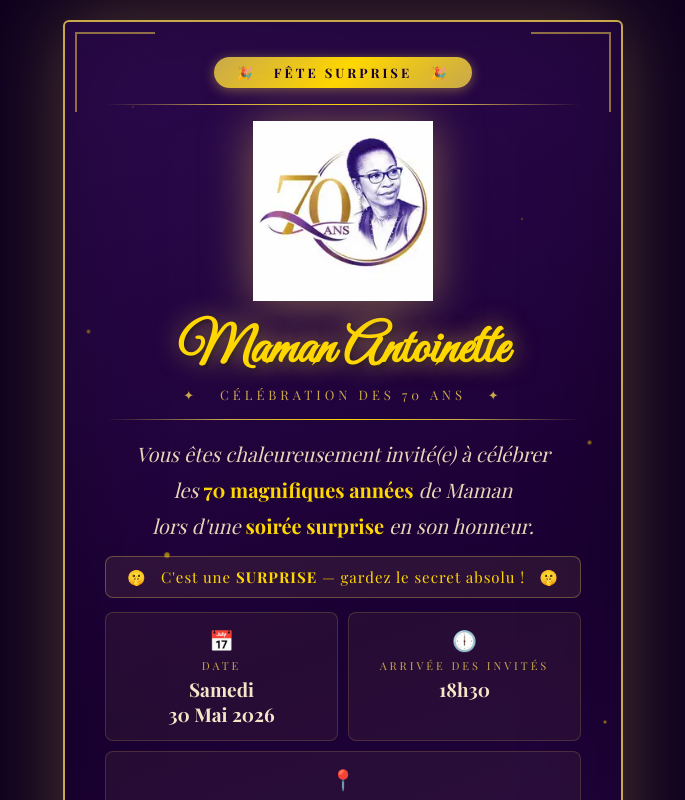
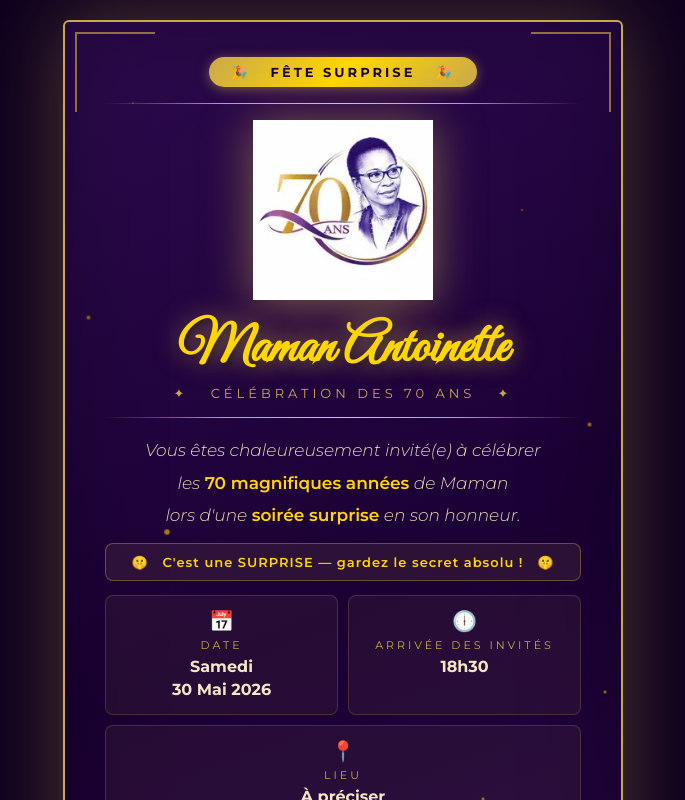
Before and after one commit to barrahost/70ans, a React (Vite) app: page / in a window 1280 px wide. Shown: the top 800 px of the page, without its empty margins (297-982 px from the left). Built offline with nearby package versions, Linux system fonts and the light colour scheme.

Commit message:
Change font family to 'Montserrat' in App.jsx
Updated font family from 'Playfair Display' to 'Montserrat' for various elements to ensure consistency in typography.

```diff
--- a/src/App.jsx
+++ b/src/App.jsx
@@ -203,7 +203,8 @@ const styles = {
     justifyContent: 'center',
     alignItems: 'flex-start',
     padding: '20px 10px 40px',
-    fontFamily: "'Playfair Display', serif",
+    fontFamily: "'Montserrat', sans-serif",
+    fontWeight: 400,
   },
   card: {
     width: '100%',
@@ -239,7 +240,7 @@ const styles = {
     display: 'inline-block',
     background: 'linear-gradient(135deg, #C9A84C, #FFD700, #C9A84C)',
     color: '#1a0033',
-    fontFamily: "'Playfair Display', serif",
+    fontFamily: "'Montserrat', sans-serif",
     fontSize: 13,
     fontWeight: 700,
     letterSpacing: 3,
@@ -264,7 +265,7 @@ const styles = {
     marginBottom: 6,
   },
   subtitle: {
-    fontFamily: "'Playfair Display', serif",
+    fontFamily: "'Montserrat', sans-serif",
     fontSize: 13,
     color: '#C9A84C',
     letterSpacing: 4,
@@ -273,7 +274,7 @@ const styles = {
 
   // Texte
   invitationText: { textAlign: 'center', margin: '8px 0' },
-  invitP: { fontSize: 20, color: '#E8D5B7', lineHeight: 1.8, fontStyle: 'italic' },
+  invitP: { fontSize: 17, color: '#E8D5B7', lineHeight: 1.9, fontStyle: 'italic', fontWeight: 300 },
   gold: { color: '#FFD700', fontStyle: 'normal', fontWeight: 600 },
 
   // Secret
@@ -285,7 +286,7 @@ const styles = {
     padding: '10px 18px',
     margin: '12px 0',
   },
-  secretP: { fontFamily: "'Playfair Display', serif", fontSize: 15, color: '#FFD700', letterSpacing: 1 },
+  secretP: { fontFamily: "'Montserrat', sans-serif", fontSize: 13, color: '#FFD700', letterSpacing: 1, fontWeight: 600 },
 
   // Détails
   detailsGrid: { display: 'grid', gridTemplateColumns: '1fr 1fr', gap: 10, margin: '14px 0' },
@@ -299,7 +300,7 @@ const styles = {
   detailFull: { gridColumn: '1 / -1' },
   detailIcon: { fontSize: 20, marginBottom: 5, display: 'block' },
   detailLabel: {
-    fontFamily: "'Playfair Display', serif",
+    fontFamily: "'Montserrat', sans-serif",
     fontSize: 11,
     color: '#C9A84C',
     letterSpacing: 3,
@@ -307,7 +308,7 @@ const styles = {
     display: 'block',
     marginBottom: 4,
   },
-  detailValue: { fontFamily: "'Playfair Display', serif", fontSize: 19, color: '#F5E6C8', fontWeight: 600, lineHeight: 1.3 },
+  detailValue: { fontFamily: "'Montserrat', sans-serif", fontSize: 16, color: '#F5E6C8', fontWeight: 700, lineHeight: 1.4 },
 
   // Dress code
   dressCode: {
@@ -318,8 +319,8 @@ const styles = {
     margin: '10px 0',
     textAlign: 'center',
   },
-  dcLabel: { fontFamily: "'Playfair Display', serif", fontSize: 11, color: '#C9A84C', letterSpacing: 3, textTransform: 'uppercase', display: 'block', marginBottom: 5 },
-  dcValue: { fontFamily: "'Playfair Display', serif", fontSize: 22, color: '#E8D5B7', fontWeight: 600 },
+  dcLabel: { fontFamily: "'Montserrat', sans-serif", fontSize: 11, color: '#C9A84C', letterSpacing: 3, textTransform: 'uppercase', display: 'block', marginBottom: 5 },
+  dcValue: { fontFamily: "'Montserrat', sans-serif", fontSize: 18, color: '#E8D5B7', fontWeight: 700, letterSpacing: 1 },
   colorDots: { marginTop: 6 },
   dot: { display: 'inline-block', width: 14, height: 14, borderRadius: '50%', margin: '0 4px' },
 
@@ -331,7 +332,7 @@ const styles = {
     borderRadius: '0 8px 8px 0',
     margin: '10px 0',
   },
-  noticeP: { fontSize: 18, color: '#E8D5B7', lineHeight: 1.6 },
+  noticeP: { fontSize: 14, color: '#E8D5B7', lineHeight: 1.7, fontWeight: 400 },
 
   // Compte à rebours
   countdownWrap: {
@@ -342,20 +343,20 @@ const styles = {
     padding: '12px 10px',
     margin: '12px 0',
   },
-  countdownTitle: { fontFamily: "'Playfair Display', serif", fontSize: 12, color: '#C9A84C', letterSpacing: 3, textTransform: 'uppercase', display: 'block', marginBottom: 8 },
+  countdownTitle: { fontFamily: "'Montserrat', sans-serif", fontSize: 12, color: '#C9A84C', letterSpacing: 3, textTransform: 'uppercase', display: 'block', marginBottom: 8 },
   countdownRow: { display: 'flex', justifyContent: 'center', gap: 20 },
   countdownUnit: { display: 'flex', flexDirection: 'column', alignItems: 'center' },
-  countdownNum: { fontFamily: "'Playfair Display', serif", fontSize: 34, color: '#FFD700', fontWeight: 700, lineHeight: 1 },
-  countdownLabel: { fontFamily: "'Playfair Display', serif", fontSize: 13, color: '#C9A84C', marginTop: 4 },
+  countdownNum: { fontFamily: "'Montserrat', sans-serif", fontSize: 34, color: '#FFD700', fontWeight: 700, lineHeight: 1 },
+  countdownLabel: { fontFamily: "'Montserrat', sans-serif", fontSize: 13, color: '#C9A84C', marginTop: 4 },
 
   // RSVP
   rsvpSection: { textAlign: 'center', margin: '18px 0 10px' },
-  rsvpLabel: { fontFamily: "'Playfair Display', serif", fontSize: 13, color: '#C9A84C', letterSpacing: 3, textTransform: 'uppercase', display: 'block', marginBottom: 12 },
+  rsvpLabel: { fontFamily: "'Montserrat', sans-serif", fontSize: 13, color: '#C9A84C', letterSpacing: 3, textTransform: 'uppercase', display: 'block', marginBottom: 12 },
   rsvpBtn: {
     display: 'inline-block',
     background: 'linear-gradient(135deg, #C9A84C, #FFD700, #C9A84C)',
     color: '#1a0033',
-    fontFamily: "'Playfair Display', serif",
+    fontFamily: "'Montserrat', sans-serif",
     fontSize: 17,
     fontWeight: 700,
     letterSpacing: 2,
@@ -365,7 +366,7 @@ const styles = {
     textDecoration: 'none',
     boxShadow: '0 4px 20px rgba(201,168,76,0.55)',
   },
-  rsvpDate: { fontFamily: "'Playfair Display', serif", fontSize: 17, color: '#C9A84C', marginTop: 10, fontStyle: 'italic' },
+  rsvpDate: { fontFamily: "'Montserrat', sans-serif", fontSize: 17, color: '#C9A84C', marginTop: 10, fontStyle: 'italic' },
 
   // Footer
   footer: { textAlign: 'center', marginTop: 14 },
```
